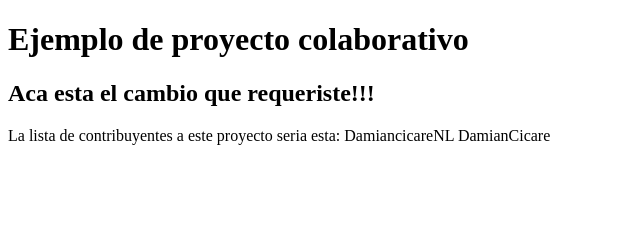
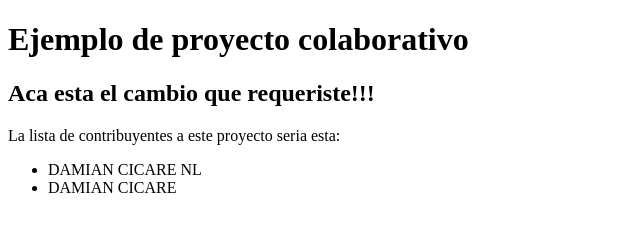
Before and after one commit to damiancicarenl/PROYECTO1, a plain HTML site: page index.html in a window 1280 px wide. Shown: the whole page, without its empty margins (0-640 px from the left). Drawn offline with Linux system fonts and the light colour scheme.

Commit message:
Adherida la lista en index.html

```diff
--- a/index.html
+++ b/index.html
@@ -10,8 +10,10 @@
       <h1>Ejemplo de proyecto colaborativo</h1>
       <h2>Aca esta el cambio que requeriste!!!</h2>
       <p>La lista de contribuyentes a este proyecto seria esta:
-      DamiancicareNL
-        DamianCicare
+        <ul>
+          <li>DAMIAN CICARE NL</li>
+          <li>DAMIAN CICARE</li>
+        </ul>
       </p>
 
     </header>
```
